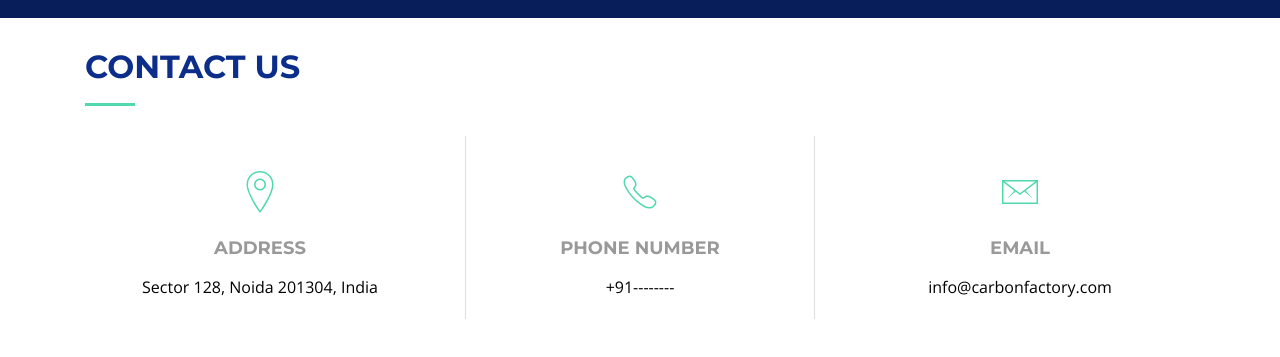
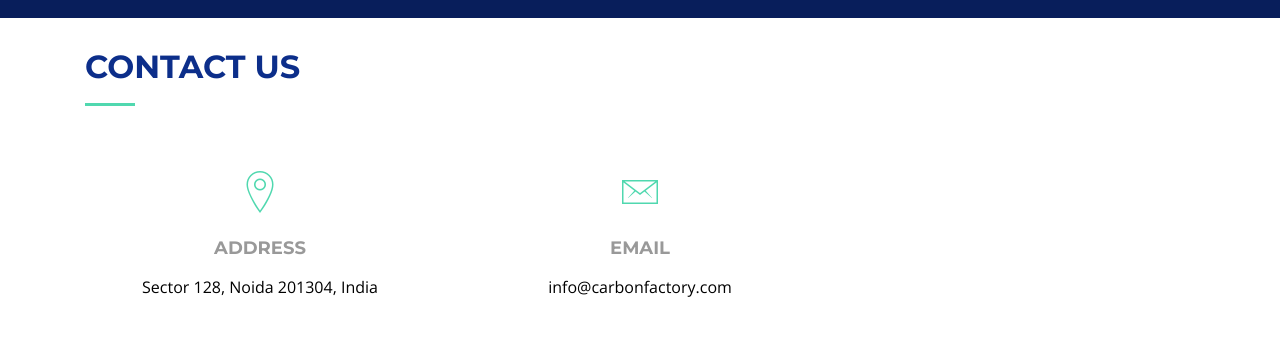
Before and after one commit to charchit12/carbonfactoryhtml, a plain HTML site: page index.html in a window 1280 px wide. Shown: the part 1900-2257 px from the top of the page. Drawn offline with nearby package versions, Linux system fonts and the light colour scheme; grey boxes are pictures that could not be loaded; files whose address does not match are found by name.

Commit message:
changses done

```diff
--- a/css/style.css
+++ b/css/style.css
@@ -131,7 +131,7 @@ h6 {
   height: 84px;
   transition: all 0.5s;
   z-index: 997;
-  background: #fff;
+  background: #212026;
   box-shadow: 0px 6px 9px 0px rgba(0, 0, 0, 0.06);
 }
 
--- a/index.html
+++ b/index.html
@@ -39,7 +39,7 @@
     <div class="container clearfix">
       <div class="contact-info float-left">
         <i class="fa fa-envelope-o"></i> <a href="mailto:jyoti@carbonfactory.co.in">jyoti@carbonfactory.co.in</a>
-        <i class="fa fa-phone"></i> +91--------
+<!--        <i class="fa fa-phone"></i> +91&#45;&#45;&#45;&#45;&#45;&#45;&#45;&#45;-->
       </div>
       <div class="social-links float-right">
         <a href="#" class="twitter"><i class="fa fa-twitter"></i></a>
@@ -211,13 +211,13 @@
             </div>
           </div>
 
-          <div class="col-md-4">
-            <div class="contact-phone">
-              <i class="ion-ios-telephone-outline"></i>
-              <h3>Phone Number</h3>
-              <p><a href="tel:+155895548855">+91--------</a></p>
-            </div>
-          </div>
+<!--          <div class="col-md-4">-->
+<!--            <div class="contact-phone">-->
+<!--              <i class="ion-ios-telephone-outline"></i>-->
+<!--              <h3>Phone Number</h3>-->
+<!--              <p><a href="tel:+155895548855">+91&#45;&#45;&#45;&#45;&#45;&#45;&#45;&#45;</a></p>-->
+<!--            </div>-->
+<!--          </div>-->
 
           <div class="col-md-4">
             <div class="contact-email">
```
